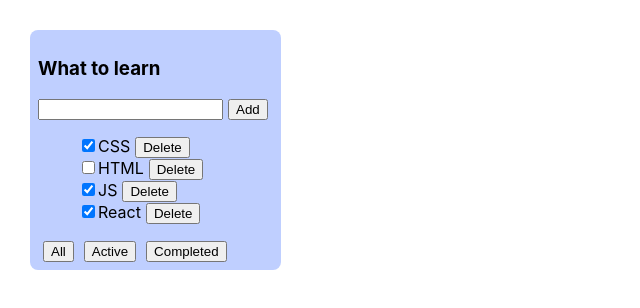
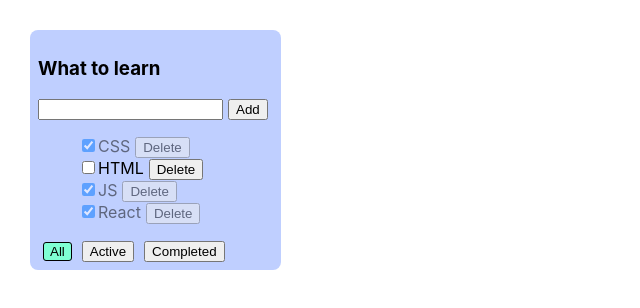
Before and after one commit to VitoZMX/To-Do-List-React, a React (Create React App) app: page / in a window 1280 px wide. Shown: the top 308 px of the page, without its empty margins (0-640 px from the left). Built offline with nearby package versions, Linux system fonts and the light colour scheme.

Commit message:
feat: add style (04)

```diff
--- a/src/App.css
+++ b/src/App.css
@@ -14,3 +14,21 @@ ul {
 button {
     margin: 0 5px;
 }
+
+.error {
+    border: red 1px solid;
+}
+
+.error-message {
+    color: red;
+}
+
+.active-filter {
+    background-color: aquamarine;
+    border: 1px black solid;
+    border-radius: 3px;
+}
+
+.is-done {
+    opacity: 0.5;
+}
```
